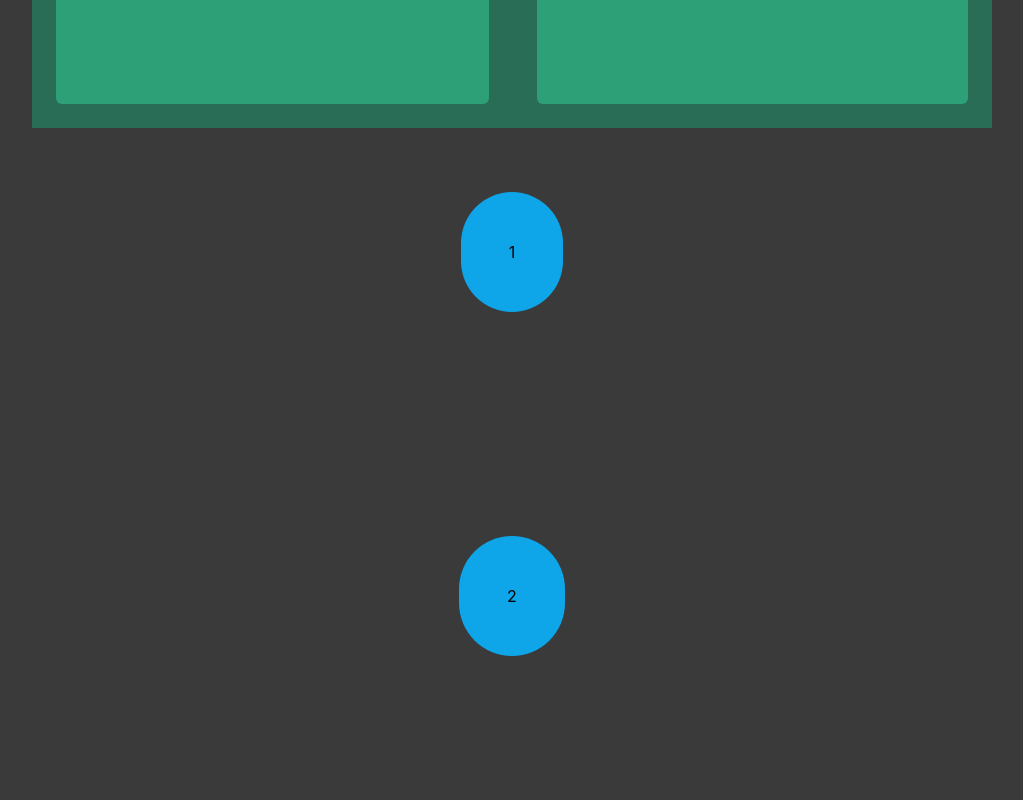
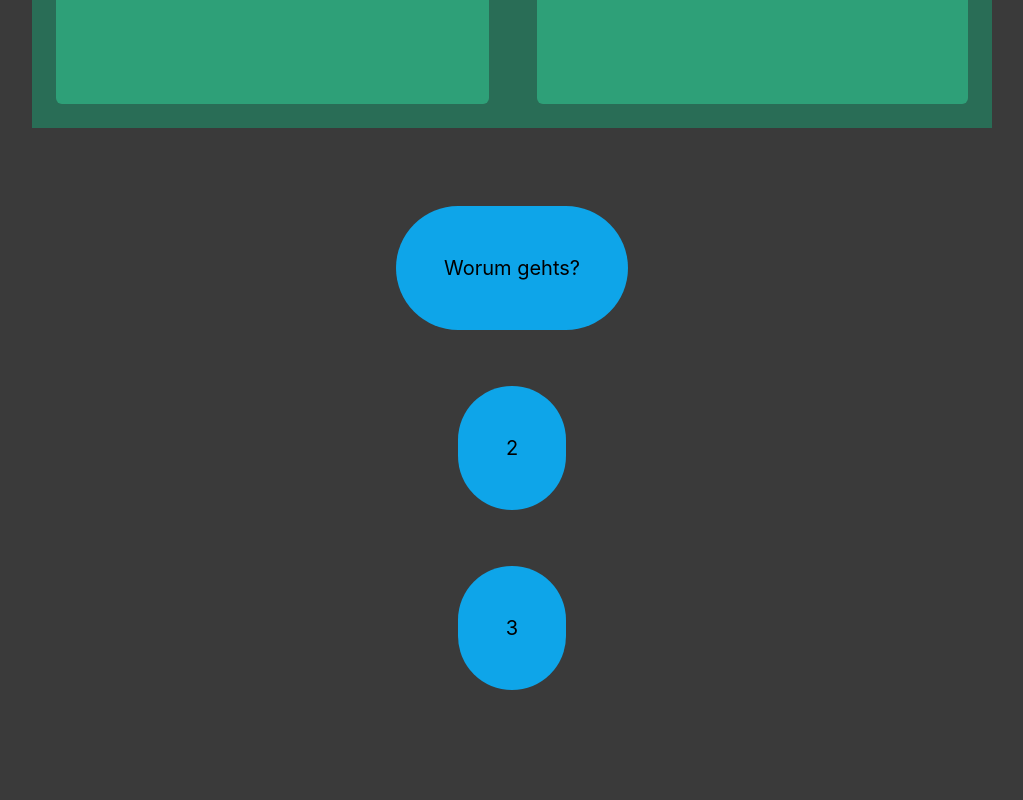
Before and after one commit to GenossenCoder/Latein, a React (Create React App) app in the folder client/: page / in a window 1280 px wide. Shown: the part 620-1420 px from the top of the page, without its empty margins (128-1151 px from the left). After the commit the page ends 1328 px from the top, so only its background shows below. Built offline with nearby package versions, Linux system fonts and the light colour scheme.

Commit message:
new buttons

```diff
--- a/client/src/Components/Summary.js
+++ b/client/src/Components/Summary.js
@@ -5,8 +5,8 @@ const text ="hasjkdhaksjdhkjasdhk djkashdkjasd kasjdh askjdhajk sdhkjas dah kdhj
 
 const Summary = () => {
   return (
-    <div className="flex flex-col items-center justify-center">
-        <SummaryItem num="1" title="Worum geht es in der Metamorphose" text={text} img={Image}/>
+    <div className="flex flex-col items-center justify-center mt-10">
+        <SummaryItem num="Worum gehts?" title="Worum geht es in der Metamorphose" text={text} img={Image}/>
         <SummaryItem num="2"/>
         <SummaryItem num="3"/>
     </div>
--- a/client/src/Components/SummaryItem.js
+++ b/client/src/Components/SummaryItem.js
@@ -2,12 +2,12 @@ import React from 'react'
 
 const SummaryItem = (props) => {
   return (
-    <div className="mt-16 group flex items-center justify-center flex-col w-3/4 lg:w-full">
-        <span className="bg-sky-500 rounded-full p-12 group-hover:scale-0 transition-all duration-700">{props.num}</span>
+    <div className="mt-5 group flex items-center justify-center flex-col w-3/4 lg:w-full">
+        <span className="bg-sky-500 rounded-full p-12 group-hover:scale-0 transition-all duration-700 absolute text-xl">{props.num}</span>
         <div className="bg-emerald-500/40 scale-0 group-hover:scale-100 transition-all duration-700 w-full flex flex-row lg:flex-col first-letter:items-center justify-center">
             <h1 className="p-2 text-center underline text-xl ">{props.title}</h1>
-            <div className=" break-words bg-emerald-500/50 m-2 p-2 rounded-md">{props.text}</div>
-            <img className=" h-36 m-2"src={props.img}/>
+            <div className=" break-words bg-emerald-500/50 m-2 p-2 rounded-md grou">{props.text}</div>
+            <img className=" h-36 m-2 rounded-md" src={props.img} alt=""/>
         </div>
     </div>
   )
```
